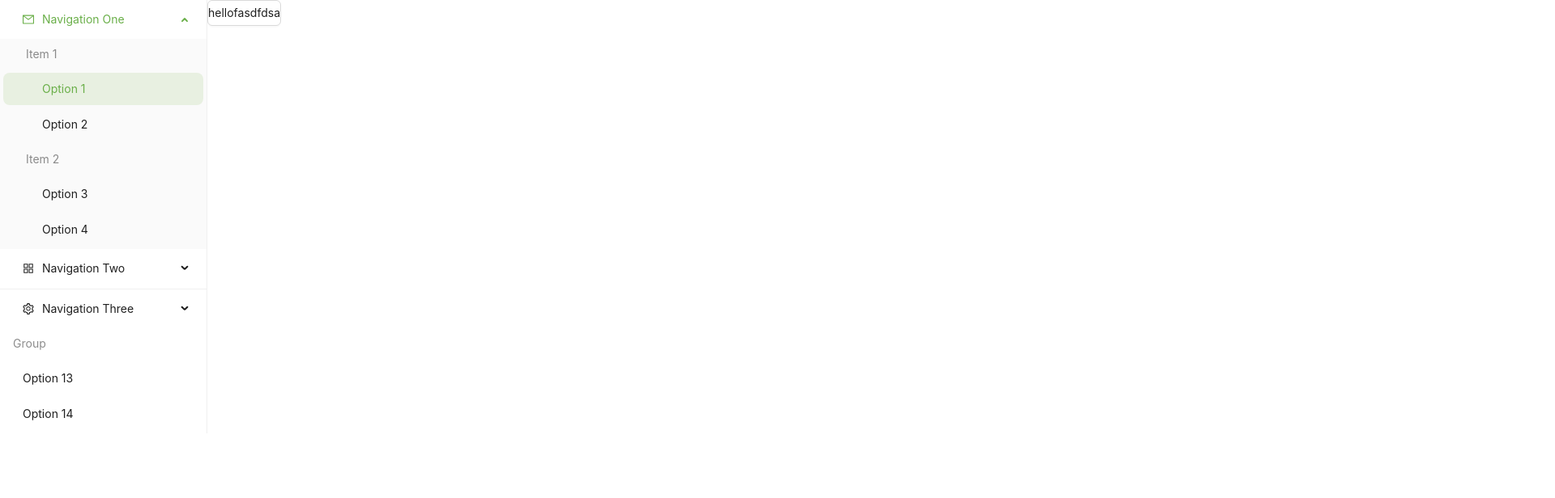
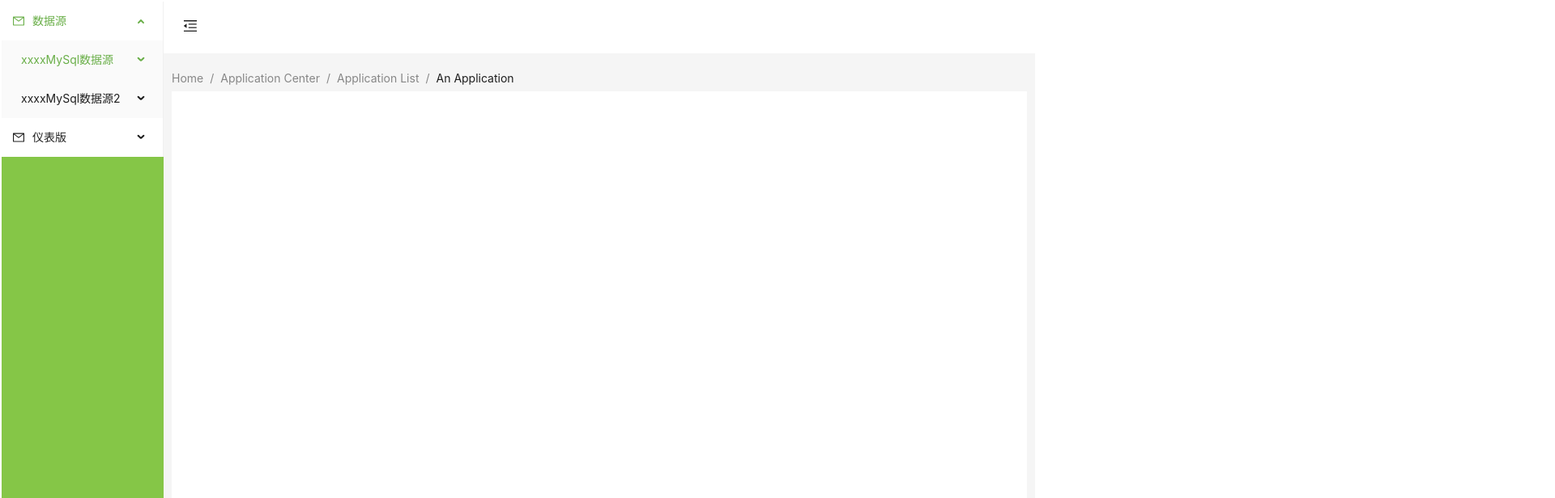
Before and after one commit to konmor/konmorreport, a Vue app: page / in a window 1280 px wide. Shown: the top 616 px of the page at 81% size, 1920 px wide, since content can reach past the window. Built offline with nearby package versions, Linux system fonts and the light colour scheme; the HTML template or start-up script is replaced by a standard one.

Commit message:
导航栏初始化

```diff
--- a/package.json
+++ b/package.json
@@ -13,6 +13,7 @@
   },
   "dependencies": {
     "ant-design-vue": "^4.2.6",
+    "axios": "^1.8.4",
     "vue": "^3.5.13",
     "vue-router": "^4.5.0"
   },
--- a/src/App.vue
+++ b/src/App.vue
@@ -1,6 +1,18 @@
 <script setup lang="ts">
 import Navigator from '@/components/navigator.vue'
 import { Button } from 'ant-design-vue'
+import { type CSSProperties, ref } from 'vue'
+import Ceshi from '@/components/ceshi.vue'
+import {
+  MenuFoldOutlined,
+  MenuUnfoldOutlined,
+  UploadOutlined,
+  UserOutlined,
+  VideoCameraOutlined,
+} from '@ant-design/icons-vue'
+
+const collapsed = ref<boolean>(false)
+let navigatorWidth = ref('200px')
 </script>
 
 <template>
@@ -13,14 +25,54 @@ import { Button } from 'ant-design-vue'
     }"
   >
   </a-config-provider>
-  <div class="reports">
-    <div class="navigator">
+  <!--  <Ceshi />-->
+  <a-layout id="reports">
+    <a-layout-sider
+      v-model:collapsed="collapsed"
+      theme="light"
+      :width="navigatorWidth"
+      :style="{ backgroundColor: '#85c647' }"
+    >
       <Navigator />
-    </div>
-    <div class="mainContent">
-      <Button> hellofasdfdsa</Button>
-    </div>
-  </div>
+    </a-layout-sider>
+
+    <a-layout>
+      <a-layout-header
+        class="header"
+        :style="{
+          lineHeight: '64px',
+          height: 64,
+          backgroundColor: '#fff',
+          padding: 0,
+        }"
+      >
+        <menu-unfold-outlined
+          v-if="collapsed"
+          class="trigger"
+          @click="() => (collapsed = !collapsed)"
+        />
+        <menu-fold-outlined v-else class="trigger" @click="() => (collapsed = !collapsed)" />
+      </a-layout-header>
+      <a-layout-content
+        :style="{
+          height: '860px',
+          margin: '20px 10px 10px 10px',
+        }"
+      >
+        <a-breadcrumb :style="{ marginBottom: '5px' }">
+          <a-breadcrumb-item>Home</a-breadcrumb-item>
+          <a-breadcrumb-item><a href="">Application Center</a></a-breadcrumb-item>
+          <a-breadcrumb-item><a href="">Application List</a></a-breadcrumb-item>
+          <a-breadcrumb-item>An Application</a-breadcrumb-item>
+        </a-breadcrumb>
+
+        <div :style="{ height: '100%', backgroundColor: '#fff' }"></div>
+      </a-layout-content>
+      <a-layout-footer :style="{ backgroundColor: '#534e4e', margin: '0 10px 0 10px' }"
+        >footer
+      </a-layout-footer>
+    </a-layout>
+  </a-layout>
 </template>
 
 <style scoped>
@@ -39,20 +91,20 @@ li {
   list-style: none;
 }
 
-.reports {
-  display: flex;
-  margin: 0 auto;
-  height: 100%;
-  width: 1920px;
+#reports {
+  margin: 2px;
 }
 
-.navigator {
-  width: 256px;
-  height: 100%;
+#reports .trigger:hover {
+  color: #1890ff;
 }
 
-.mainContent {
-  width: 1720px;
-  height: 100%;
+#reports .trigger {
+  font-size: 18px;
+  line-height: 64px;
+  text-align: left;
+  padding: 0 24px;
+  cursor: pointer;
+  transition: color 0.3s;
 }
 </style>
--- /dev/null
+++ b/src/components/ceshi.vue
@@ -0,0 +1,76 @@
+<template>
+  <a-layout id="components-layout-demo-custom-trigger">
+    <a-layout-sider v-model:collapsed="collapsed"  >
+      <div class="logo" />
+      <a-menu v-model:selectedKeys="selectedKeys" theme="dark" mode="inline">
+        <a-menu-item key="1">
+          <user-outlined />
+          <span>nav 1</span>
+        </a-menu-item>
+        <a-menu-item key="2">
+          <video-camera-outlined />
+          <span>nav 2</span>
+        </a-menu-item>
+        <a-menu-item key="3">
+          <upload-outlined />
+          <span>nav 3</span>
+        </a-menu-item>
+      </a-menu>
+    </a-layout-sider>
+    <a-layout>
+      <a-layout-header style="background: #fff; padding: 0">
+        <menu-unfold-outlined
+          v-if="collapsed"
+          class="trigger"
+          @click="() => (collapsed = !collapsed)"
+        />
+        <menu-fold-outlined v-else class="trigger" @click="() => (collapsed = !collapsed)" />
+      </a-layout-header>
+      <a-layout-content
+        :style="{ margin: '24px 16px', padding: '24px', background: '#fff', minHeight: '280px' }"
+      >
+        Content
+      </a-layout-content>
+    </a-layout>
+  </a-layout>
+</template>
+<script lang="ts" setup>
+import { ref } from 'vue';
+import {
+  UserOutlined,
+  VideoCameraOutlined,
+  UploadOutlined,
+  MenuUnfoldOutlined,
+  MenuFoldOutlined,
+} from '@ant-design/icons-vue';
+const selectedKeys = ref<string[]>(['1']);
+const collapsed = ref<boolean>(false);
+</script>
+<script lang="ts" >
+export default {
+  name:'CeShi'
+}
+</script>
+<style>
+#components-layout-demo-custom-trigger .trigger {
+  font-size: 18px;
+  line-height: 64px;
+  padding: 0 24px;
+  cursor: pointer;
+  transition: color 0.3s;
+}
+
+#components-layout-demo-custom-trigger .trigger:hover {
+  color: #1890ff;
+}
+
+#components-layout-demo-custom-trigger .logo {
+  height: 32px;
+  background: rgba(255, 255, 255, 0.3);
+  margin: 16px;
+}
+
+.site-layout .site-layout-background {
+  background: #fff;
+}
+</style>
--- a/src/components/navigator.vue
+++ b/src/components/navigator.vue
@@ -5,22 +5,70 @@ export default {
 </script>
 <template>
   <a-menu
-    id="dddddd"
+    id="mainMenu"
     v-model:openKeys="openKeys"
     v-model:selectedKeys="selectedKeys"
-    style="width: 256px"
+    :style="{ width: navigatorWidth }"
     mode="inline"
+    inlineIndent=10
     :items="items"
     @click="handleClick"
-  ></a-menu>
+  >
+    <a-menu-item key="2">
+      <desktop-outlined />
+      <span>Option 2</span>
+    </a-menu-item>
+
+    <a-menu-item key="2">
+      <desktop-outlined />
+      <span>Option 2</span>
+    </a-menu-item>
+
+
+  </a-menu>
 </template>
 <script lang="ts" setup>
-import { reactive, ref, watch, VueElement, h } from 'vue'
-import { MailOutlined, AppstoreOutlined, SettingOutlined } from '@ant-design/icons-vue'
+import { reactive, ref, watch, VueElement, h, onMounted } from 'vue'
 import type { MenuProps, ItemType } from 'ant-design-vue'
+import { MailOutlined } from '@ant-design/icons-vue'
 
 const selectedKeys = ref<string[]>(['1'])
 const openKeys = ref<string[]>(['sub1'])
+
+let { navigatorWidth } = defineProps(['navigatorWidth'])
+
+let items: ItemType[] = getItems()
+
+function getItems() {
+  let menus = reactive([
+    getItem('数据源', 'sub1', () => h(MailOutlined), [
+      getItem('xxxxMySql数据源', 'g1', null, [
+        getItem('查询xxx统计SQL1', '1'),
+        getItem('查询xxx统计SQL2', '2'),
+      ]),
+      getItem('xxxxMySql数据源2', 'g2', null, [
+        getItem('查询xxx统计SQL3', '3'),
+        getItem('查询xxx统计SQL14fdsafasdfsadfdas', '4'),
+      ]),
+    ]),
+
+    getItem('仪表版', 'sub2', () => h(MailOutlined), [
+      getItem('全国销量仪表版', 'g1', null),
+      getItem('全国主机负载仪表版', 'g2', null),
+    ]),
+  ])
+
+  for (let menusKey in menus) {
+    if (menus[menusKey]?.key === 'sub1') {
+      if ('children' in menus[menusKey] && menus[menusKey].children != undefined) {
+      } else if ('children' in menus[menusKey] && menus[menusKey].children == undefined) {
+      } else {
+      }
+    }
+  }
+
+  return menus
+}
 
 function getItem(
   label: VueElement | string,
@@ -38,30 +86,6 @@ function getItem(
   } as ItemType
 }
 
-const items: ItemType[] = reactive([
-  getItem('Navigation One', 'sub1', () => h(MailOutlined), [
-    getItem('Item 1', 'g1', null, [getItem('Option 1', '1'), getItem('Option 2', '2')], 'group'),
-    getItem('Item 2', 'g2', null, [getItem('Option 3', '3'), getItem('Option 4', '4')], 'group'),
-  ]),
-
-  getItem('Navigation Two', 'sub2', () => h(AppstoreOutlined), [
-    getItem('Option 5', '5'),
-    getItem('Option 6', '6'),
-    getItem('Submenu', 'sub3', null, [getItem('Option 7', '7'), getItem('Option 8', '8')]),
-  ]),
-
-  { type: 'divider' },
-
-  getItem('Navigation Three', 'sub4', () => h(SettingOutlined), [
-    getItem('Option 9', '9'),
-    getItem('Option 10', '10'),
-    getItem('Option 11', '11'),
-    getItem('Option 12', '12'),
-  ]),
-
-  getItem('Group', 'grp', null, [getItem('Option 13', '13'), getItem('Option 14', '14')], 'group'),
-])
-
 const handleClick: MenuProps['onClick'] = (e) => {
   console.log('click', e)
 }
```
Also changed, not shown: src/hooks/useNavigator.ts (added, +20 -0 lines), 1 other file (tests, documents, lock files or other folders).
